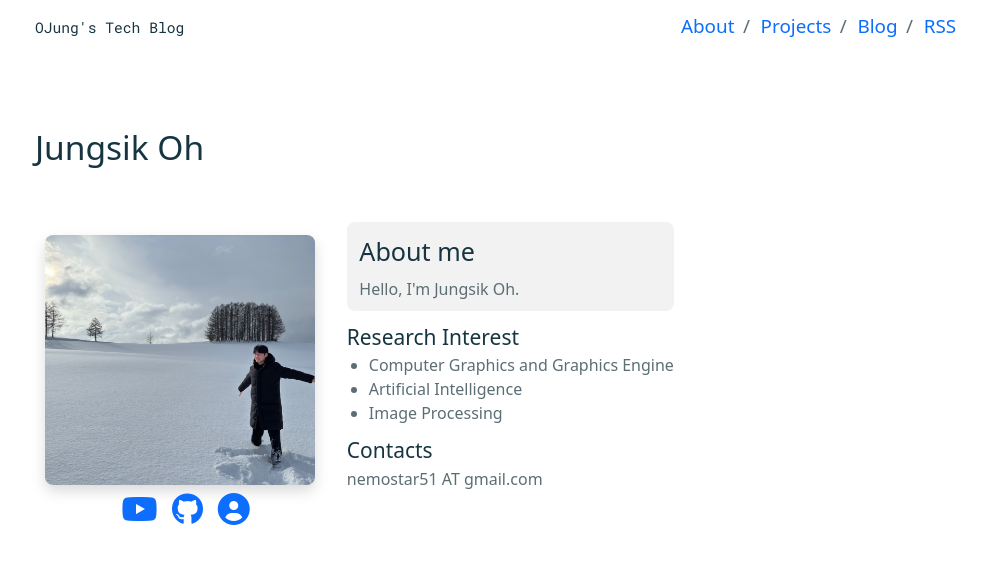
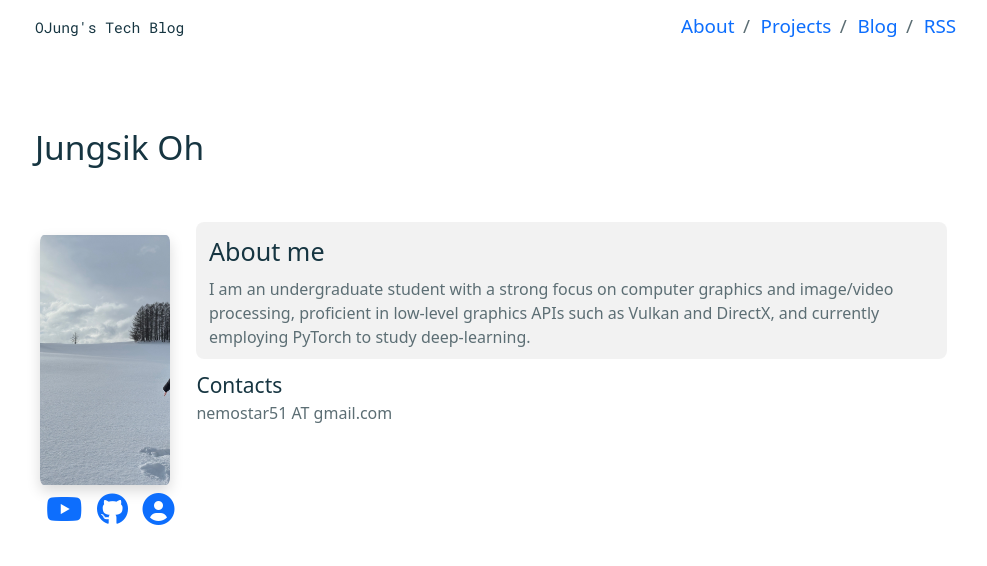
Before and after one commit to JungsikOh/jungsikoh.github.io, a Jekyll site: the page built from about.html, in a window 1280 px wide. Shown: the top 566 px of the page, without its empty margins (144-1131 px from the left). Built offline with Jekyll 4.4.1, drawn with Linux system fonts in a browser that asks for light colours.

Commit message:
update about me

```diff
--- a/about.html
+++ b/about.html
@@ -146,17 +146,11 @@ sph: false
         ">
           <h2 style="margin:0 0 0.6rem 0;">About me</h2>
           <p style="margin:0;">
-            Hello, I'm&nbsp;Jungsik&nbsp;Oh.
+            I am an undergraduate student with a strong focus on computer graphics
+             and image/video processing, proficient in low-level graphics APIs such as Vulkan and DirectX,
+             and currently employing PyTorch to study deep-learning.
           </p>
-
         </div>
-
-        <h3>Research Interest</h3>
-        <ul>
-          <li>Computer Graphics and Graphics Engine</li>
-          <li>Artificial Intelligence</li>
-          <li>Image Processing</li>
-        </ul>
 
         <h3>Contacts</h3>
         <p>
```
